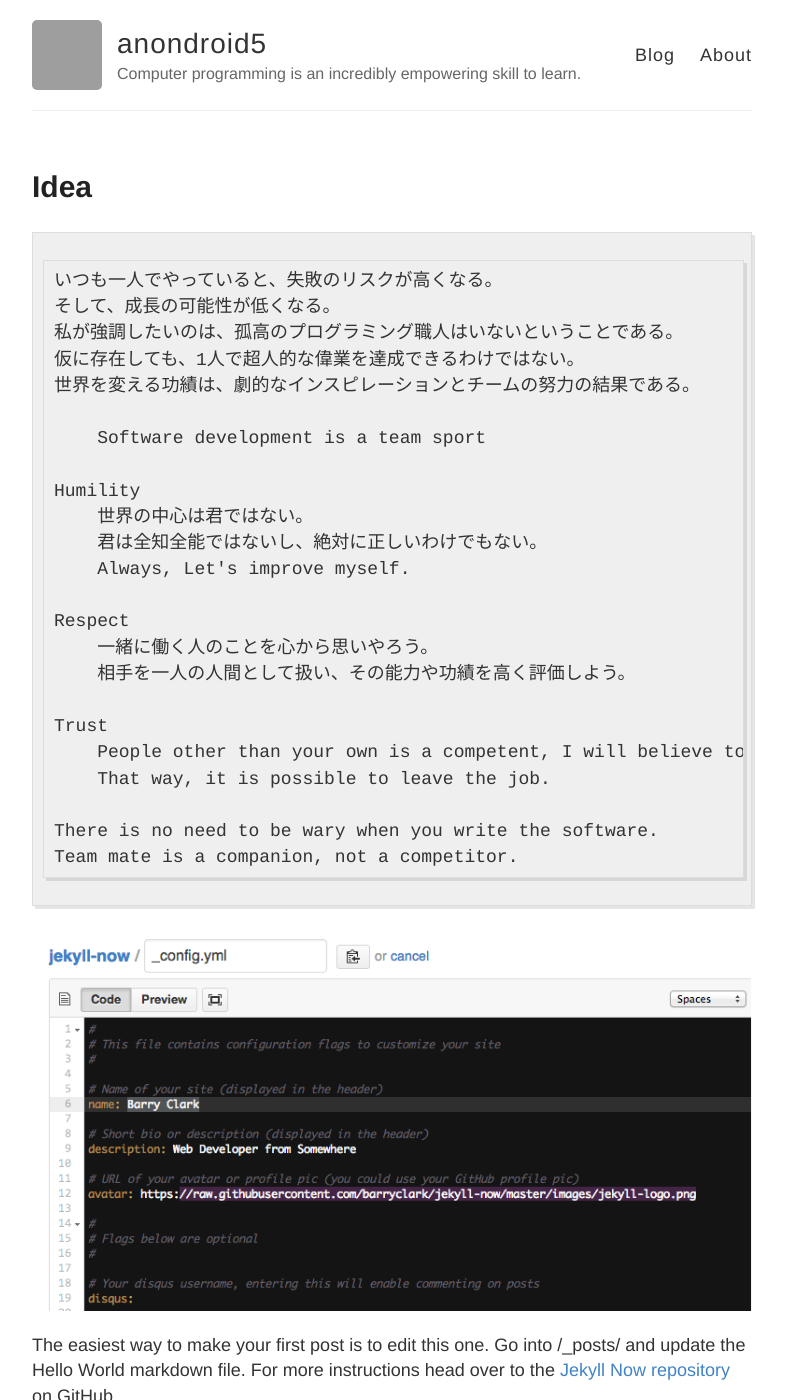
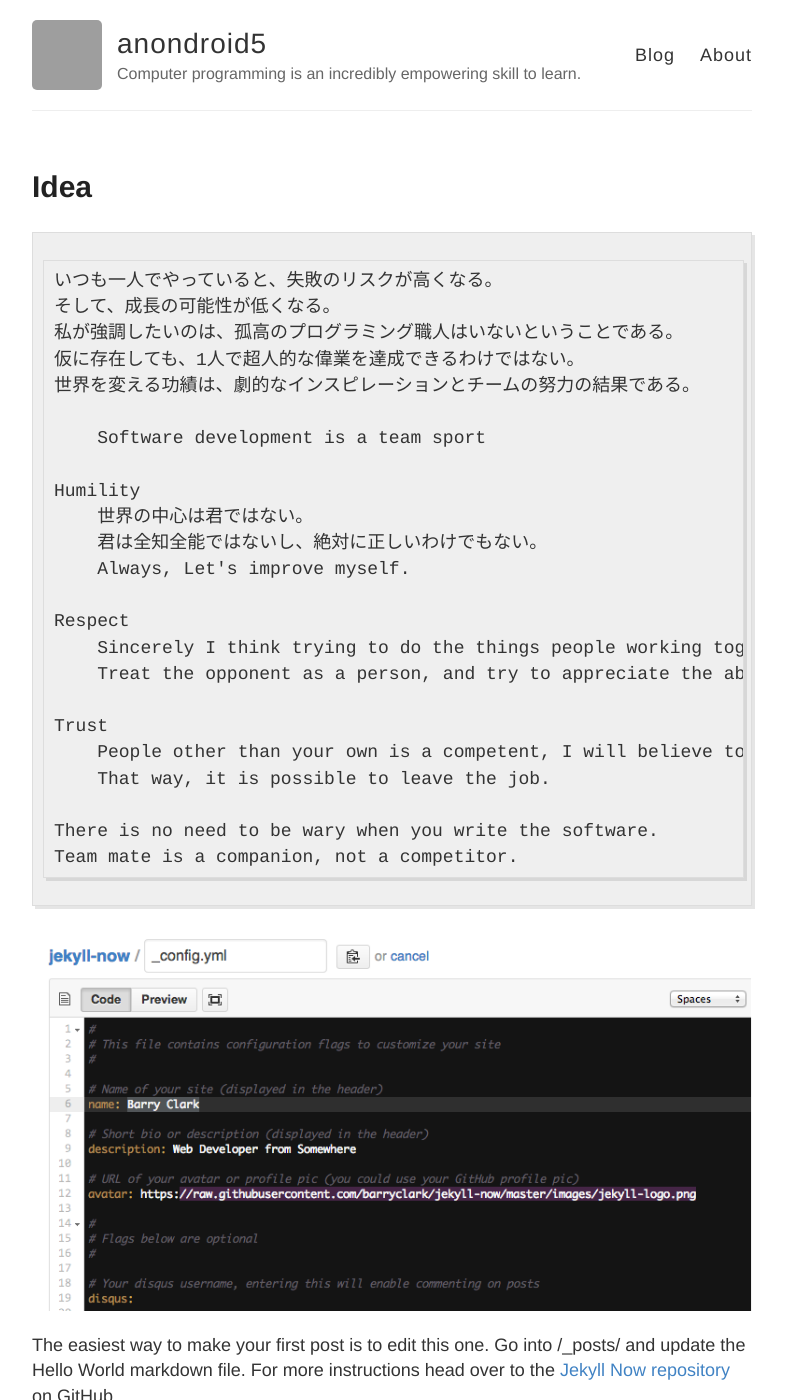
Before and after one commit to The-Actual-Damien/nondroid5-jeckyll, a Jekyll site: the page built from _posts/2111-11-11-Idea.md, in a window 1280 px wide and 1400 px high. Shown: the whole window, without its empty margins (248-1034 px from the left). Built offline with Jekyll 4.4.1, drawn with Linux system fonts in a browser that asks for light colours; Markdown is read by kramdown in place of the engine named in the settings; grey boxes are pictures that could not be loaded.

Commit message:
Update 2111-11-11-Idea.md

```diff
--- a/_posts/2111-11-11-Idea.md
+++ b/_posts/2111-11-11-Idea.md
@@ -17,8 +17,8 @@ title: Idea
         Always, Let's improve myself.
 
     Respect
-        一緒に働く人のことを心から思いやろう。
-        相手を一人の人間として扱い、その能力や功績を高く評価しよう。
+        Sincerely I think trying to do the things people working together.
+        Treat the opponent as a person, and try to appreciate the abilities and achievements.
 
     Trust
         People other than your own is a competent, I will believe to be the right thing.
```
